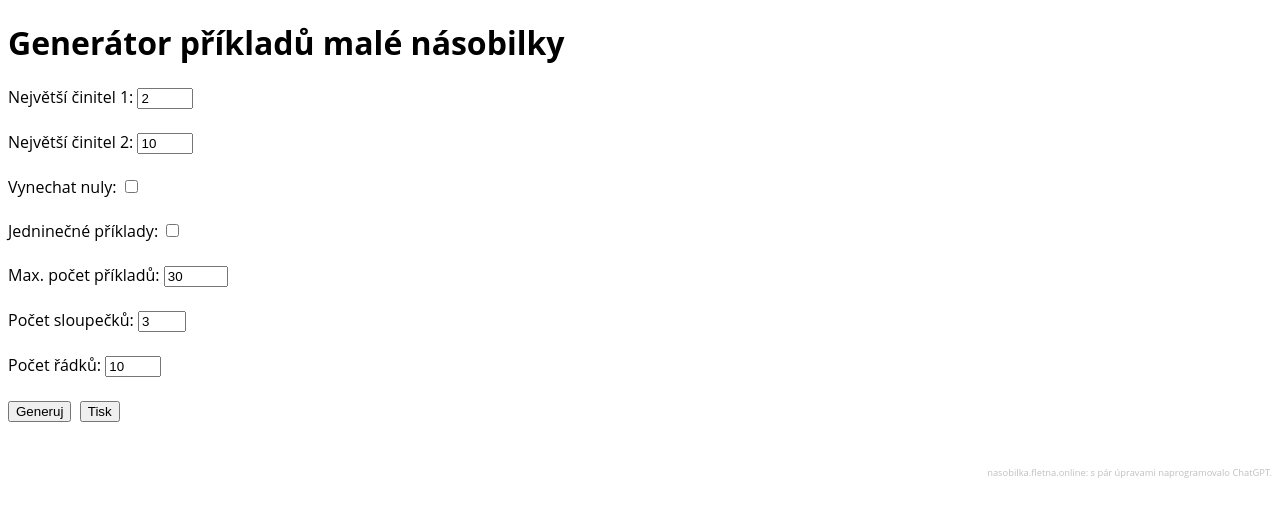
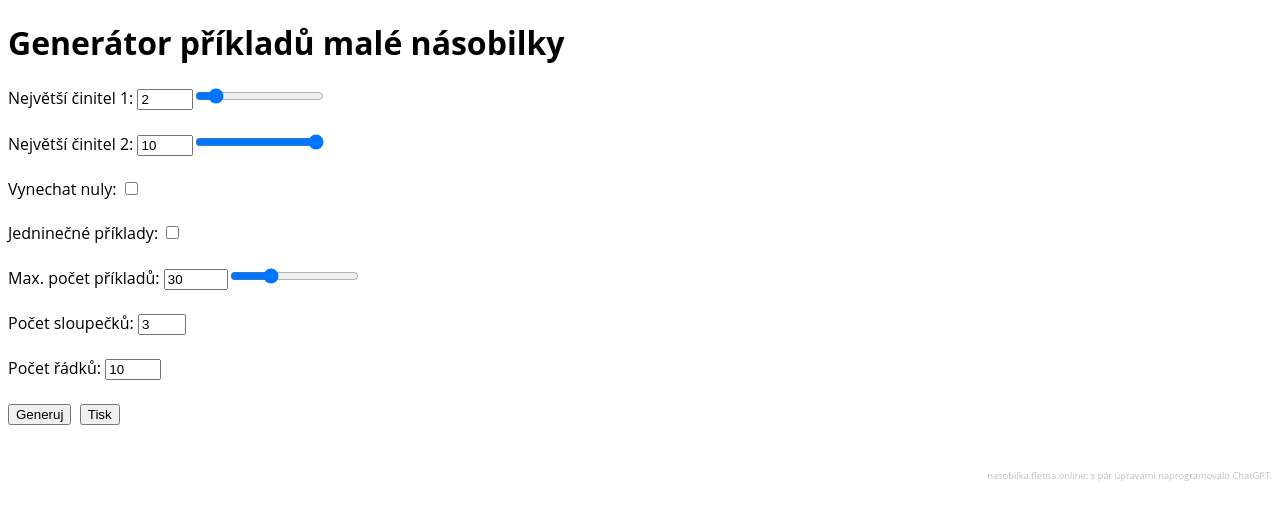
Before and after one commit to radkoa/generator-nasobilky-vue, a Vue app: page / in a window 1280 px wide. Shown: the top 520 px of the page. Built offline with nearby package versions, Linux system fonts and the light colour scheme.

Commit message:
Added sliders for the input form

```diff
--- a/src/App.vue
+++ b/src/App.vue
@@ -12,6 +12,7 @@
           max="10"
           required
         />
+        <input type="range" v-model.number="maxFactor1" min="1" max="10" step="1">
         <br /><br />
         <label for="maxNumber">Největší činitel 2: </label>
         <input
@@ -22,6 +23,7 @@
           max="10"
           required
         />
+        <input type="range" v-model.number="maxFactor2" min="1" max="10" step="1">
         <br /><br />
         <label for="maxNumber">Vynechat nuly: </label>
         <input
@@ -46,6 +48,7 @@
           max="100"
           required
         />
+        <input type="range" v-model.number="numExercises" min="1" max="100" step="1">
         <br /><br />
         <label for="numColumns">Počet sloupečků: </label>
         <input
```
